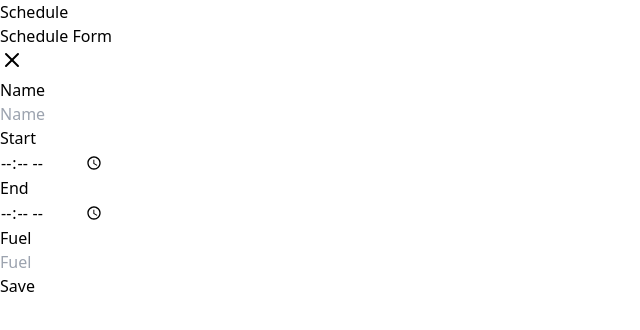
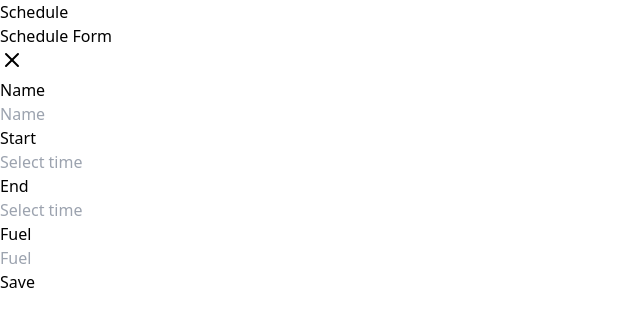
Before and after one commit to atomdevteam/AirplaneRent, a React (Vite) app: page / in a window 1280 px wide. Both pictures are taken after a click on the button "Schedule". Shown: the top 330 px of the page, without its empty margins (0-640 px from the left). Built offline with nearby package versions, Linux system fonts and the light colour scheme.

Commit message:
improved time

```diff
--- a/package.json
+++ b/package.json
@@ -11,6 +11,7 @@
   },
   "dependencies": {
     "react": "^18.2.0",
+    "react-datepicker": "^4.25.0",
     "react-dom": "^18.2.0"
   },
   "devDependencies": {
--- a/src/components/ScheduleForm/ScheduleForm.jsx
+++ b/src/components/ScheduleForm/ScheduleForm.jsx
@@ -1,7 +1,29 @@
 import React, { useState, useEffect } from 'react'
-
+import DatePicker from 'react-datepicker';
+import 'react-datepicker/dist/react-datepicker.css';
 const ScheduleForm = () => {
     const [showModal, setshowModal] = useState(false)
+    const [selectedTime, setSelectedTime] = useState(null);
+    const [TimeEnd, setTimeEnd] = useState(null)
+
+    const handleTimeChange = (time) => {
+        const start = time.toLocaleTimeString([], { hour: '2-digit', minute: '2-digit' })
+        setSelectedTime(time);
+        console.log("Start")
+        console.log(start);
+    };
+
+    const handleTimeEnd = (time) => {
+        const end = time.toLocaleTimeString([], { hour: '2-digit', minute: '2-digit' })
+        const start = selectedTime ? selectedTime.toLocaleTimeString([], { hour: '2-digit', minute: '2-digit' }) : null;
+
+    if (start && time > selectedTime) {
+      setTimeEnd(time);
+      console.log("End:", end);
+    } else {
+      console.log("End time should be greater than start time");
+    }
+    }
     return (
         <div className='bg-gray-100 p-4 flex items-center justify-center h-screen'>
             <div>
@@ -39,35 +61,57 @@ const ScheduleForm = () => {
                                             id="name"
                                             name="name"
                                             placeholder="Name"
-                                            className="py-3 px-4 block w-full border-2 border-gray-200 rounded-md text-sm focus:border-blue-500 focus:ring-blue-500 shadow-sm" required aria-describedby="email-error" />
+                                            className="py-3 px-4 block w-full border-2 border-gray-200 rounded-md text-sm focus:border-blue-500 focus:ring-blue-500 shadow-sm" />
                                     </div>
 
                                 </div>
                                 <div>
-                                    <div className='flex flex-row justify-between'>
+                                    <div className='flex flex-row '>
                                         <div className='mr-4'>
-                                            <label htmlFor="start" className="block text-sm font-bold ml-1 mb-2 text-black">Start</label>
+                                            <label  className="block text-sm font-bold ml-1 mb-2 text-black">Start</label>
                                             <div className="relative">
-                                                <input
+                                                <DatePicker
+                                                    selected={selectedTime}
+                                                    onChange={handleTimeChange}
+                                                    showTimeSelect
+                                                    showTimeSelectOnly
+                                                    timeIntervals={15}
+                                                    timeCaption="Time"
+                                                    dateFormat="h:mm aa"
+                                                    placeholderText="Select time"
+                                                    className="py-3 px-4 block w-full border-2 border-gray-200 rounded-md text-sm focus:border-blue-500 focus:ring-blue-500 shadow-sm"
+                                                />
+                                                {/* <input
                                                     type="time"
                                                     id="start"
                                                     name="start"
                                                     placeholder="Start"
 
-                                                    className="py-3 px-4 block w-full border-2 border-gray-200 rounded-md text-sm focus:border-blue-500 focus:ring-blue-500 shadow-sm" required aria-describedby="email-error"
-
-                                                />
+                                                    className="py-3 px-4 block w-full border-2 border-gray-200 rounded-md text-sm focus:border-blue-500 focus:ring-blue-500 shadow-sm"
+                                                    step="any"
+                                                /> */}
                                             </div>
                                         </div>
                                         <div>
-                                            <label htmlFor="end" className="block text-sm font-bold ml-1 mb-2 text-black">End</label>
+                                            <label  className="block text-sm font-bold ml-1 mb-2 text-black">End</label>
                                             <div className="relative">
-                                                <input
+                                            <DatePicker
+                                                    selected={TimeEnd}
+                                                    onChange={handleTimeEnd}
+                                                    showTimeSelect
+                                                    showTimeSelectOnly
+                                                    timeIntervals={15}
+                                                    timeCaption="Time"
+                                                    dateFormat="h:mm aa"
+                                                    placeholderText="Select time"
+                                                    className="py-3 px-4 block w-full border-2 border-gray-200 rounded-md text-sm focus:border-blue-500 focus:ring-blue-500 shadow-sm"
+                                                />
+                                                {/* <input
                                                     type="time"
                                                     id="end"
                                                     name="end"
                                                     placeholder="End"
-                                                    className="py-3 px-4 block w-full border-2 border-gray-200 rounded-md text-sm focus:border-blue-500 focus:ring-blue-500 shadow-sm" required aria-describedby="email-error" />
+                                                    className="py-3 px-4 block w-full border-2 border-gray-200 rounded-md text-sm focus:border-blue-500 focus:ring-blue-500 shadow-sm" /> */}
                                             </div>
                                         </div>
                                     </div>
@@ -79,7 +123,7 @@ const ScheduleForm = () => {
                                                 id="fuel"
                                                 name="fuel"
                                                 placeholder="Fuel"
-                                                className="py-3 px-4 block w-full border-2 border-gray-200 rounded-md text-sm focus:border-blue-500 focus:ring-blue-500 shadow-sm" required aria-describedby="email-error" />
+                                                className="py-3 px-4 block w-full border-2 border-gray-200 rounded-md text-sm focus:border-blue-500 focus:ring-blue-500 shadow-sm" />
                                         </div>
 
                                     </div>
```
Also changed, not shown: 1 other file (tests, documents, lock files or other folders).
